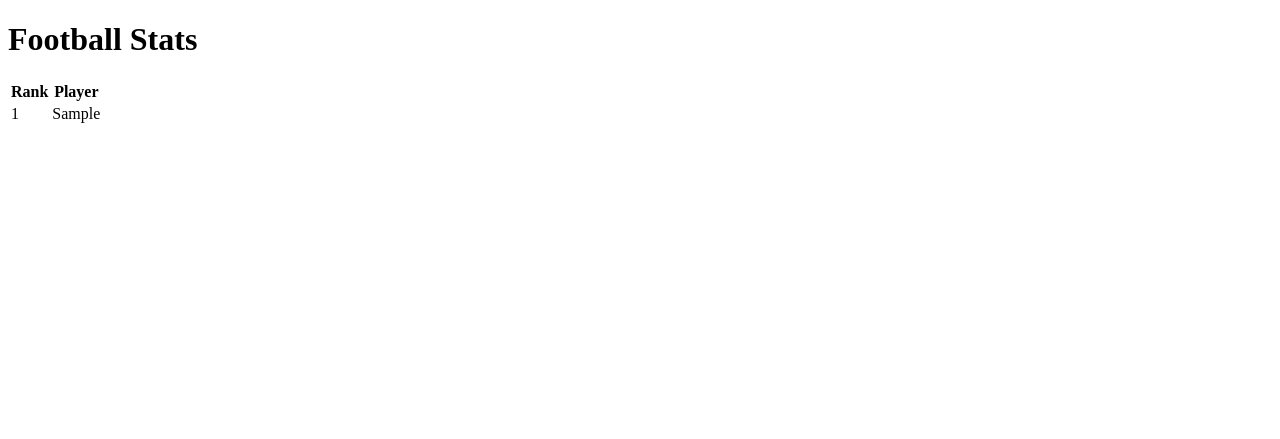
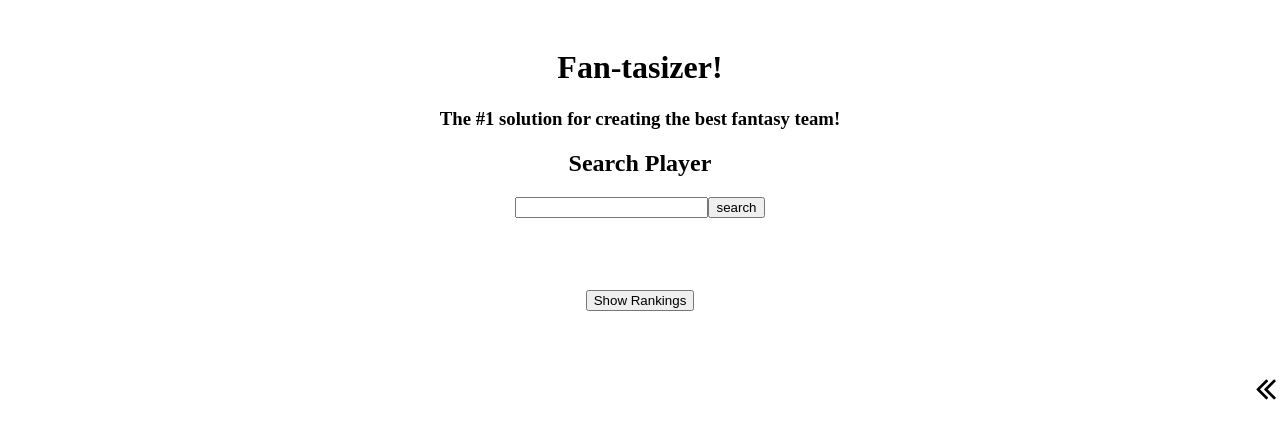
Before and after one commit to TylerRosen/Fan-tasize, a Node server app: page / in a window 1280 px wide. Shown: the top 439 px of the page. Run offline with Node 20, Linux system fonts and the light colour scheme; tables that the repository leaves empty hold one stand-in row (values such as "Sample post"); some libraries are stand-ins or nearby versions.

Commit message:
Fixed issue with linking CSS and JS

```diff
--- a/views/index.handlebars
+++ b/views/index.handlebars
@@ -1,81 +1,3 @@
-{{!--<!DOCTYPE html>
-<html lang='en'>
-
-<head>
-    <meta charset="UTF-8">
-    <title>Fan-tasizer</title>
-
-    <link rel="stylesheet" type="text/css" href="../assets/css/style.css">
-
-    <!--Links font-awesome-->
-
-    <link rel="stylesheet" href="https://cdnjs.cloudflare.com/ajax/libs/font-awesome/4.7.0/css/font-awesome.min.css">
-
-</head>
-
-<body>
-
-    <div id="mySidenav" class="sidenav">
-        <a href="javascript:void(0)" class="closebtn" onclick="closeNav()">&times;</a>
-        <h1>My Team</h1>
-        <ol id="myPlayers">
-        </ol>
-
-    </div>
-
-    <!-- Add all page content inside this div if you want the side nav to push page content to the right (not used if you only want the sidenav to sit on top of the page -->
-    <div id="main">
-
-        <div class="container">
-            <!-- Use any element to open the sidenav -->
-            <i class="fa fa-angle-double-left" id="arrow"></i>
-
-            <div class="heading">
-                <h1>Fan-tasizer!</h1>
-                <h3>The #1 solution for creating the best fantasy team!</h3>
-            </div>
-
-            <div id="myTeam" class="sidenav">
-
-            </div>
-
-            <div class="searchPosition">
-                <h2>Search Player</h2>
-                <form id="searchBox" method="get">
-                    <input type="text" class="search" name="q" size="21" maxlength="120"><input type="submit" value="search" class="tfbutton">
-                </form>
-            </div>
-
-            <br><br><br><br>
-
-            <div class="results">
-                <button id="display">Show Rankings</button>
-                <!--<h1>Results go here</h1>-->
-
-                <div id="players" hidden>
-                    <ol class="ranks">
-                        <li>Player 1 (Stats) <button class="addTeam">Add to team</button></li>
-                        <li>Player 2 (Stats) <button class="addTeam">Add to team</button></li>
-                        <li>Player 3 (Stats) <button class="addTeam">Add to team</button></li>
-                        <li>Player 4 (Stats) <button class="addTeam">Add to team</button></li>
-                        <li>Player 5 (Stats) <button class="addTeam">Add to team</button></li>
-                        <li>Player 6 (Stats) <button class="addTeam">Add to team</button></li>
-                    </ol>
-                </div>
-
-            </div>
-
-        </div>
-
-    </div>
-
-    <script src="https://code.jquery.com/jquery-3.1.1.min.js"></script>
-    <script src="../app.js"></script>
-
-</body>
-
-</html>--}}
-
 <h1>Football Stats</h1>
 
 <table>
--- a/views/layouts/main.handlebars
+++ b/views/layouts/main.handlebars
@@ -1,11 +1,80 @@
 <!DOCTYPE html>
-<html>
+<html lang='en'>
+
 <head>
+    <meta charset="UTF-8">
     <title>Fan-tasizer</title>
+
+    <link rel="stylesheet" type="text/css" href="/assets/css/style.css">
+
+    <!--Links font-awesome-->
+
+    <link rel="stylesheet" href="https://cdnjs.cloudflare.com/ajax/libs/font-awesome/4.7.0/css/font-awesome.min.css">
+
 </head>
+
 <body>
 
+    <div id="mySidenav" class="sidenav">
+        <a href="javascript:void(0)" class="closebtn" onclick="closeNav()">&times;</a>
+        <h1>My Team</h1>
+        <ol id="myPlayers">
+        </ol>
+
+    </div>
+
+    <!-- Add all page content inside this div if you want the side nav to push page content to the right (not used if you only want the sidenav to sit on top of the page -->
+    <div id="main">
+
+        <div class="container">
+            <!-- Use any element to open the sidenav -->
+            <i class="fa fa-angle-double-left" id="arrow"></i>
+
+            <div class="heading">
+                <h1>Fan-tasizer!</h1>
+                <h3>The #1 solution for creating the best fantasy team!</h3>
+            </div>
+
+            <div id="myTeam" class="sidenav">
+
+            </div>
+
+            <div class="searchPosition">
+                <h2>Search Player</h2>
+                <form id="searchBox" method="get">
+                    <input type="text" class="search" name="q" size="21" maxlength="120"><input type="submit" value="search" class="tfbutton">
+                </form>
+            </div>
+
+            <br><br><br><br>
+
+            <div class="results">
+                <button id="display">Show Rankings</button>
+                <!--<h1>Results go here</h1>-->
+
+                <div id="players" hidden>
+                    <ol class="ranks">
+                        {{!--<li>Player 1 (Stats) <button class="addTeam">Add to team</button></li>
+                        <li>Player 2 (Stats) <button class="addTeam">Add to team</button></li>
+                        <li>Player 3 (Stats) <button class="addTeam">Add to team</button></li>
+                        <li>Player 4 (Stats) <button class="addTeam">Add to team</button></li>
+                        <li>Player 5 (Stats) <button class="addTeam">Add to team</button></li>
+                        <li>Player 6 (Stats) <button class="addTeam">Add to team</button></li>--}}
 						{{{body}}}
+                    </ol>
+                </div>
+
+            </div>
+
+        </div>
+
+    </div>
+
+	{{!--{{{body}}}--}}
+
+    <script src="https://code.jquery.com/jquery-3.1.1.min.js"></script>
+    <script src="/assets/js/app.js"></script>
 
 </body>
+
 </html>
```
Also changed, not shown: package.json (+6 -10 lines), public/assets/css/style.css (renamed from assets/css/style.css), public/assets/js/app.js (renamed from app.js). Lines whose indentation alone changed are shown as unchanged.
